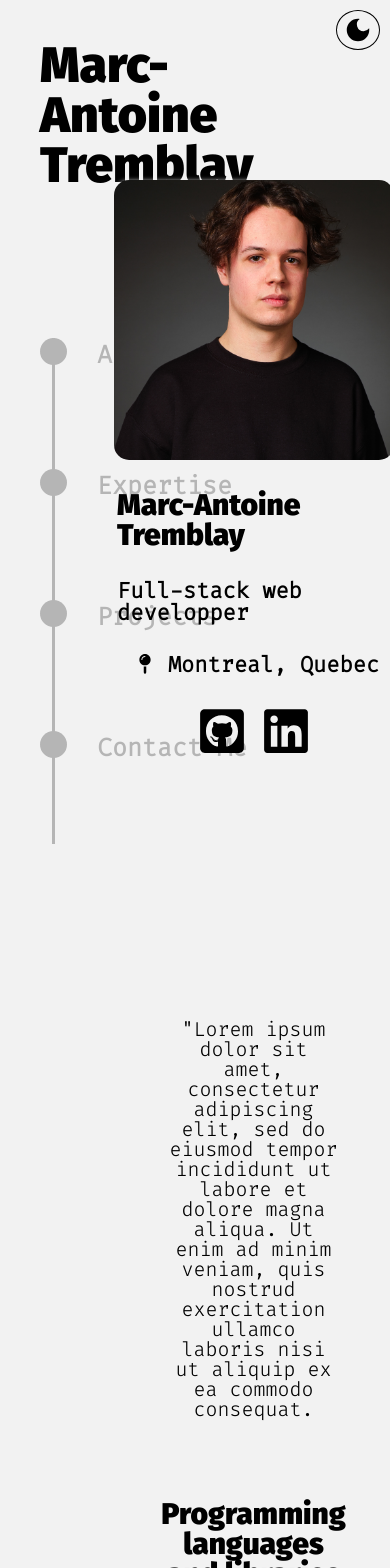
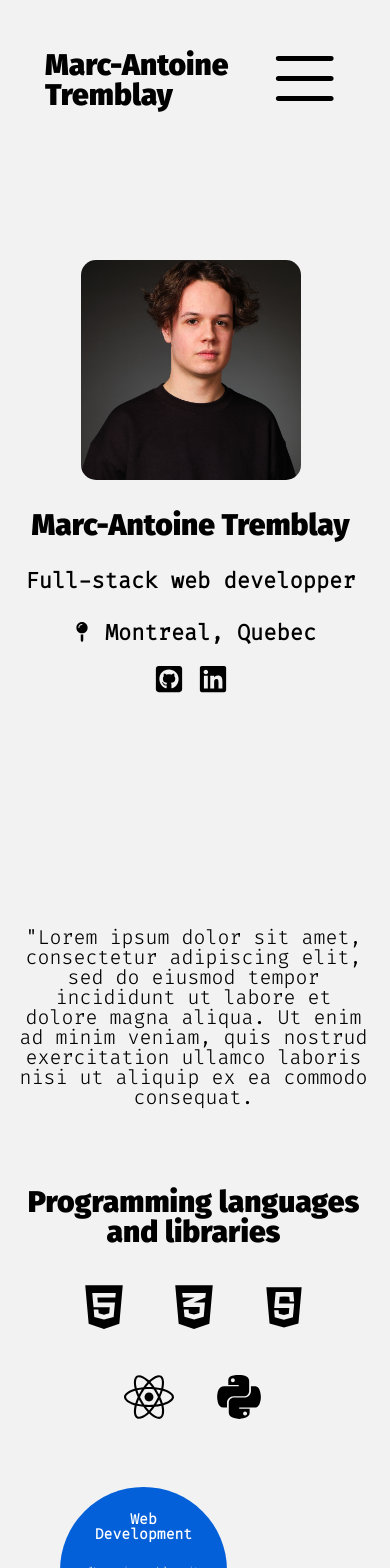
Before and after one commit to MarccAntoine/project-portfolio, a React (Create React App) app: page / in a window 390 px wide. Shown: the top 1568 px of the page. Built offline with nearby package versions, Linux system fonts and the light colour scheme.

Commit message:
75% done

```diff
--- a/src/App.js
+++ b/src/App.js
@@ -5,20 +5,57 @@ import Projects from "./components/Projects";
 import ContactMe from "./components/ContactMe";
 import GlobalStyles from "./components/GlobalStyles";
 import Foot from "./components/Foot";
-import { useState } from "react";
+import { useEffect, useRef, useState } from "react";
 
 
 function App() {
   const [isDarkMode, setIsDarkMode] = useState(false);
+  const divsRef = [useRef(null), useRef(null), useRef(null), useRef(null)];
+  const [visibleIndex, setVisibleIndex] = useState([0]);
+  const [openedMenu, setOpenedMenu] = useState(false);
+  let scrollTimeout;
+
+  const isElementInViewport = () =>
+  {
+    divsRef.forEach((ref, index) =>
+    {
+      if (ref.current)
+      {
+        const position = ref.current.getBoundingClientRect();
+        const isVisible = (position.top < (window.innerHeight - 100) && position.bottom >= 100);
+        if (isVisible && !visibleIndex.includes(index)) {setVisibleIndex(prevVisibleIndex => [...prevVisibleIndex, index])}
+        if (!isVisible && visibleIndex.includes(index)) {setVisibleIndex(prevVisibleIndex => prevVisibleIndex.filter(itemIndex => itemIndex !== index))}
+      }
+    })
+  }
+
+  useEffect(() =>
+  {
+    const checkElement = () => {
+      if (scrollTimeout) {
+        clearTimeout(scrollTimeout);
+      }
+
+      scrollTimeout = setTimeout(() => {
+        isElementInViewport();
+      }, 32);
+    };
+
+    document.addEventListener("scroll", checkElement)
+
+    return () => {
+      document.removeEventListener("scroll", checkElement)
+    }
+  }, [visibleIndex])
 
   return (
     <>
-      <GlobalStyles darkMode={isDarkMode}/>
-      <Header setDarkMode={setIsDarkMode} darkMode={isDarkMode} />
-      <AboutMe />
-      <Experience />
-      <Projects />
-      <ContactMe />
+      <GlobalStyles darkMode={isDarkMode} openedMenu={openedMenu} />
+      <Header openedMenu={openedMenu} setOpenedMenu={setOpenedMenu} setDarkMode={setIsDarkMode} darkMode={isDarkMode} />
+      <AboutMe reference={divsRef[0]} isvisible={visibleIndex.includes(0)}/>
+      <Experience reference={divsRef[1]} isvisible={visibleIndex.includes(1)}/>
+      <Projects reference={divsRef[2]} isvisible={visibleIndex.includes(2)}/>
+      <ContactMe reference={divsRef[3]} isvisible={visibleIndex.includes(3)}/>
       <Foot />
     </>
   );
--- a/src/components/AboutMe.js
+++ b/src/components/AboutMe.js
@@ -4,10 +4,11 @@ import  styled  from "styled-components";
 import {FaGithubSquare, FaLinkedin} from 'react-icons/fa'
 import { FaMapPin } from "react-icons/fa";
 
-const AboutMe = () =>
+const AboutMe = ( {reference, isvisible} ) =>
 {
+
     return (
-    <Container id="myself">
+    <Container ref={reference} id="myself" isvisible={isvisible.toString()}>
         <ContentDiv>
             <ImgContainer><Portrait src={portrait}/></ImgContainer>
             <NameDiv><h3>Marc-Antoine Tremblay</h3></NameDiv>
@@ -25,6 +26,21 @@ const Container = styled.div`
     margin-right: 5%;
     width: 70%;
     position: relative;
+    transition: all ease-out 0.25s;
+
+    @media only screen and (max-width: 800px) {
+        margin: 0px 15px 0px 15px;
+        width: 90%;
+        padding-top: 360px;
+    }
+
+    @media only screen and (max-width: 500px) {
+        margin: 0px 15px 0px 15px;
+        width: 90%;
+        padding-top: 260px;
+    }
+
+    opacity: ${props => props.isvisible === "true" ?  "100%" : "40%"};
 `
 
 const ContentDiv = styled.div`
@@ -39,6 +55,11 @@ const ImgContainer = styled.div`
     overflow: hidden;
     border-radius: 15px;
     box-shadow: 0px 0px 5px -1px #f2f2f2;
+
+    @media only screen and (max-width: 800px) {
+        width: 220px;
+        height: 220px;
+    }
 `
 
 const Portrait = styled.img`
@@ -54,6 +75,11 @@ const NameDiv = styled.div`
 
 const IconsDiv = styled.div`
     margin: 30px 0px;
+    height: fit-content;
+
+    @media only screen and (max-width: 800px) {
+        margin: 20px;
+    }
 `
 
 const GithubIcon = styled(FaGithubSquare)`
@@ -65,6 +91,11 @@ const GithubIcon = styled(FaGithubSquare)`
     &:hover {
         color: var(--second-green);
     }
+
+    @media only screen and (max-width: 800px) {
+        width: auto;
+        height: 30px;
+    }
 `
 
 const LinkedinIcon = styled(FaLinkedin)`
@@ -75,6 +106,11 @@ const LinkedinIcon = styled(FaLinkedin)`
 
     &:hover {
         color: var(--second-green);
+    }
+
+    @media only screen and (max-width: 800px) {
+        width: auto;
+        height: 30px;
     }
 `
 
--- a/src/components/ContactMe.js
+++ b/src/components/ContactMe.js
@@ -3,7 +3,7 @@ import {BiMailSend} from'react-icons/bi'
 
 import styled from 'styled-components'
 
-const ContactMe = () =>
+const ContactMe = ( {reference, isvisible} ) =>
 {
 
     const copyEmail = () =>
@@ -22,7 +22,7 @@ const ContactMe = () =>
 
     return (
     <>
-        <Container id='contact'>
+        <Container ref={reference} isvisible={isvisible.toString()} id='contact'>
             <SectionDiv>
                 <SectionTitle><Title>Contact Me</Title><CopyButton onClick={copyEmail}><MailIcon /></CopyButton></SectionTitle>
                 <div><p>Fill the form to send me directly an email or click the email icon to copy my email in your clipboard.</p></div>
@@ -54,11 +54,27 @@ const ContactMe = () =>
 
 const Container = styled.div`
     margin-left: 30%;
-    margin-top: 130px;
+    margin-top: 230px;
     margin-bottom: 50px;
-    padding-top: 100px;
     width: 70%;
     position: relative;
+
+    transition: all ease-out 0.25s;
+
+    @media only screen and (max-width: 800px) {
+        margin: 180px 35px 0px 35px;
+        width: 90%;
+        margin-bottom: 0px;
+    }
+
+    @media only screen and (max-width: 800px) {
+        padding-top: 170px;
+        margin: 10px 18px 0px 18px;
+        width: 90%;
+        margin-bottom: 0px;
+    }
+
+    opacity: ${props => props.isvisible === "true" ?  "100%" : "40%"};
 `
 
 const SectionDiv = styled.div`
@@ -67,6 +83,11 @@ const SectionDiv = styled.div`
     flex-direction: column;
     align-items: left;
     width: 95%;
+
+    @media only screen and (max-width: 800px) {
+        padding: 30px;
+        margin: 0 auto;
+    }
 `
 
 const SectionTitle = styled.div`
@@ -78,6 +99,10 @@ const SectionTitle = styled.div`
 
 const Title = styled.h2`
     font-size: 40px;
+
+    @media only screen and (max-width: 800px) {
+        font-size: 30px;
+    }
 `
 
 const CopyButton = styled.button`
@@ -120,6 +145,12 @@ const StyledInput = styled.input`
         border: none;
         outline: none;
     }
+
+    @media only screen and (max-width: 800px) {
+        font-size: 12px;
+        top: 15px;
+        width: 95%;
+    }
 `
 
 const NameDiv = styled.div`
@@ -135,6 +166,10 @@ const NameDiv = styled.div`
         outline: var(--main-blue);
         border: 2px solid var(--main-blue);
     }
+
+    @media only screen and (max-width: 800px) {
+        height: 47px;
+    }
 `
 
 const FormLabel = styled.label`
@@ -145,6 +180,10 @@ const FormLabel = styled.label`
     font-family: var(--second-font);
     font-weight: 900;
     color: var(--contrast-color);
+
+    @media only screen and (max-width: 800px) {
+        font-size: 15px;
+    }
 `
 
 const MessageInput = styled.div`
@@ -176,6 +215,12 @@ const StyledTextArea = styled.textarea`
     &:focus {
         border: none;
         outline: none;
+    }
+
+    @media only screen and (max-width: 800px) {
+        font-size: 12px;
+        top: 15px;
+        width: 95%;
     }
 `
 
@@ -226,6 +271,13 @@ const Notif = styled.div`
     transform: translate(-50%, 0%);
 
     transition: all ease 0.3s;
+
+    @media only screen and (max-width: 800px) {
+        width: 125px;
+        height: 50px;
+        font-size: 12px;
+        padding: 12px;
+    }
 `
 
 export default ContactMe;
--- a/src/components/Experience.js
+++ b/src/components/Experience.js
@@ -3,10 +3,10 @@ import { DiJavascript } from 'react-icons/di'
 
 import styled from 'styled-components'
 
-const Experience = () =>
+const Experience = (  {reference, isvisible} ) =>
 {
     return (
-    <Container id='skills'>
+    <Container ref={reference} isvisible={isvisible.toString()} id='skills'>
         <Content>
             <Introduction><p>"Lorem ipsum dolor sit amet, consectetur adipiscing elit, sed do eiusmod tempor incididunt ut labore et dolore magna aliqua. Ut enim ad minim veniam, quis nostrud exercitation ullamco laboris nisi ut aliquip ex ea commodo consequat.</p></Introduction>
             <div>
@@ -50,6 +50,22 @@ const Container = styled.div`
     margin-right: 0px;
     width: 70%;
     position: relative;
+
+    transition: all ease-out 0.25s;
+
+    @media only screen and (max-width: 800px) {
+        padding-top: 200px;
+        margin: 10px 35px 0px 35px;
+        width: 90%;
+    }
+
+    @media only screen and (max-width: 500px) {
+        padding-top: 200px;
+        margin: 10px 18px 0px 18px;
+        width: 90%;
+    }
+
+    opacity: ${props => props.isvisible === "true" ?  "100%" : "40%"};
 `
 
 const Content = styled.div`
@@ -58,6 +74,11 @@ const Content = styled.div`
     display: flex;
     flex-direction: column;
     align-items: center;
+
+    @media only screen and (max-width: 800px) {
+        padding: 0px;
+        margin: 0 auto;
+    }
 `
 
 const Introduction = styled.div`
@@ -77,21 +98,32 @@ const LanguagesDiv = styled.div`
 const IconsDiv = styled.div`
     margin: 5px 15px;
     transition: all ease-in-out 0.5s;
+    height: 140px;
+    width: 100px;
 
     &:hover {
         transform: scale(1.1);
     }
+
+    @media only screen and (max-width: 800px) {
+        width: 60px;
+        height: 80px;
+    }
 `
 
 const IconsName = styled.div`
-    visibility: hidden;
+    display: none;
     height: 25px;
     font-family: var(--main-font);
     font-size: 18px;
     color: var(--secondary-contrast);
 
     ${IconsDiv}:hover & {
-        visibility: visible;
+        display: inline;
+    }
+
+    @media only screen and (max-width: 800px) {
+        font-size: 12px;
     }
 `
 
@@ -103,6 +135,11 @@ const IconHtml = styled(FaHtml5)`
     ${IconsDiv}:hover & {
         color: var(--second-green);
     }
+
+    @media only screen and (max-width: 800px) {
+        width: auto;
+        height: 50px;
+    }
 `
 
 const IconCss = styled(FaCss3Alt)`
@@ -112,6 +149,11 @@ const IconCss = styled(FaCss3Alt)`
 
     ${IconsDiv}:hover & {
         color: var(--second-green);
+    }
+
+    @media only screen and (max-width: 800px) {
+        width: auto;
+        height: 50px;
     }
 `
 
@@ -123,6 +165,11 @@ const IconJava = styled(DiJavascript)`
     ${IconsDiv}:hover & {
         color: var(--second-green);
     }
+
+    @media only screen and (max-width: 800px) {
+        width: auto;
+        height: 50px;
+    }
 `
 
 const IconReact = styled(FaReact)`
@@ -132,6 +179,11 @@ const IconReact = styled(FaReact)`
 
     ${IconsDiv}:hover & {
         color: var(--second-green);
+    }
+
+    @media only screen and (max-width: 800px) {
+        width: auto;
+        height: 50px;
     }
 `
 
@@ -143,13 +195,22 @@ const IconPy = styled(FaPython)`
     ${IconsDiv}:hover & {
         color: var(--second-green);
     }
+
+    @media only screen and (max-width: 800px) {
+        width: auto;
+        height: 50px;
+    }
 `
 
 const SubjectsContainer = styled.div`
     position: relative;
-    margin: 80px 0px;
     width: 100%;
-    aspect-ratio: 0.9;
+    aspect-ratio: 0.96;
+
+    @media only screen and (max-width: 800px) {
+        width: 95%;
+        margin: 0 auto;
+    }
 `
 
 const SubjectDiv1 = styled.div`
@@ -183,7 +244,7 @@ const SubjectDiv3 = styled.div`
     border-radius: 50%;
     background-color: var(--main-blue);
     position: absolute;
-    top: 45%;
+    top: 50%;
     left: 0%;
     display: flex;
     flex-direction: column;
@@ -204,6 +265,10 @@ const SubjectTitle = styled.h4`
     @media only screen and (min-width: 1200px) {
         font-size: calc(27px + 0.2vw);
     }
+
+    @media only screen and (max-width: 500px) {
+        font-size: calc(14px + 0.2vw);
+    }
 `
 
 const SubjectPara = styled.p`
@@ -219,6 +284,10 @@ const SubjectPara = styled.p`
     @media only screen and (min-width: 1200px) {
         font-size: calc(22px + 0.1vw);
     }
+
+    @media only screen and (max-width: 500px) {
+        font-size: calc(8px + 0.1vw);
+    }
 `
 
 
--- a/src/components/Foot.js
+++ b/src/components/Foot.js
@@ -13,6 +13,12 @@ const Foot = () =>
 const Container = styled.div`
     margin-left: 30%;
     padding: 40px;
+
+    @media only screen and (max-width: 800px) {
+        margin: 30px 20px 0px 20px;
+        width: 90%;
+        padding: 20px;
+    }
 `
 
 const Credit = styled.div`
--- a/src/components/GlobalStyles.js
+++ b/src/components/GlobalStyles.js
@@ -80,10 +80,15 @@ export default createGlobalStyle`
     }
     body {
         background-color: var(--background-color);
+        overflow: ${props => props.openedMenu ? ("hidden") : ("visible")};
     }
     p {
         font-family: var(--main-font);
         font-size: 20px;
         color: var(--secondary-contrast);
     }
+
+    #root {
+        width: 100vw;
+    }
 `;
--- a/src/components/Header.js
+++ b/src/components/Header.js
@@ -1,9 +1,36 @@
 import styled from "styled-components";
 
 import {MdDarkMode, MdLightMode} from 'react-icons/md'
+import {SlMenu} from 'react-icons/sl'
+import { useEffect, useState } from "react";
 
-const Header = ( {darkMode, setDarkMode} ) =>
+const Header = ( {darkMode, setDarkMode, openedMenu, setOpenedMenu} ) =>
 {
+    const [isMobile, setIsMobile] = useState(false);
+
+    const showMenu = () =>
+    {
+        setOpenedMenu(!openedMenu)
+    }
+
+    useEffect(() =>
+    {
+        const mediaQuery = window.matchMedia('(max-width: 800px)');
+
+        const handleMediaQueryChange = (event) => {
+            setIsMobile(event.matches);
+            setOpenedMenu(false)
+        };
+
+        mediaQuery.addListener(handleMediaQueryChange);
+
+        handleMediaQueryChange(mediaQuery);
+
+        return () => {
+            mediaQuery.removeListener(handleMediaQueryChange);
+        };
+    }, [])
+
     const toggleDarkMode = () =>
     {
         setDarkMode(!darkMode);
@@ -11,28 +38,96 @@ const Header = ( {darkMode, setDarkMode} ) =>
 
     const scrollSelect = (selectId) =>
     {
-        console.log(selectId);
         const element = document.querySelector(`#${selectId}`);
         element.scrollIntoView({behavior: "smooth", block: "start"});
+
+        if (openedMenu) {showMenu()}
     }
 
     return (
     <>
         <StyledHeader>
-        <div><h1>Marc-Antoine Tremblay</h1></div>
+        <NameDiv><Nameh1>Marc-Antoine Tremblay</Nameh1></NameDiv>
             <Navbar>
                 <SectionsTitles>
-                    <Line></Line>
+                    {isMobile? (<></>) : (<Line></Line>)}
                     <SectionDiv onClick={() => {scrollSelect("myself")}}><Ball></Ball><Sections>About Me</Sections></SectionDiv>
                     <SectionDiv onClick={() => {scrollSelect("skills")}}><Ball></Ball><Sections>Expertise</Sections></SectionDiv>
                     <SectionDiv onClick={() => {scrollSelect("projects")}}><Ball></Ball><Sections>Projects</Sections></SectionDiv>
                     <SectionDiv onClick={() => {scrollSelect("contact")}}><Ball></Ball><Sections>Contact Me</Sections></SectionDiv>
                 </SectionsTitles>
             </Navbar>
+            {isMobile ? (
+                <>
+                    <MenuButton onClick={showMenu}><MenuIcon /></MenuButton>
+                    <NavMenu openedmenu={openedMenu.toString()}>
+                        <SectionDiv onClick={() => {scrollSelect("myself")}}><Sections>About Me</Sections></SectionDiv>
+                        <SectionDiv onClick={() => {scrollSelect("skills")}}><Sections>Expertise</Sections></SectionDiv>
+                        <SectionDiv onClick={() => {scrollSelect("projects")}}><Sections>Projects</Sections></SectionDiv>
+                        <SectionDiv onClick={() => {scrollSelect("contact")}}><Sections>Contact Me</Sections></SectionDiv>
+                        {darkMode ? (<DarkDiv><DarkLabel>Light Mode</DarkLabel><ModeButton onClick={() => {toggleDarkMode()}}><Light /></ModeButton></DarkDiv>) : (<DarkDiv><DarkLabel>Dark Mode</DarkLabel><ModeButton onClick={() => {toggleDarkMode()}}><Dark /></ModeButton></DarkDiv>)}
+                    </NavMenu>
+                </>
+            ) : (<></>)}
         </StyledHeader>
-        {darkMode ? (<DarkDiv><DarkLabel>Light Mode</DarkLabel><ModeButton onClick={() => {toggleDarkMode()}}><Light /></ModeButton></DarkDiv>) : (<DarkDiv><DarkLabel>Dark Mode</DarkLabel><ModeButton onClick={() => {toggleDarkMode()}}><Dark /></ModeButton></DarkDiv>)}
+        {isMobile ? (<></>) : (<>{darkMode ? (<DarkDiv><DarkLabel>Light Mode</DarkLabel><ModeButton onClick={() => {toggleDarkMode()}}><Light /></ModeButton></DarkDiv>) : (<DarkDiv><DarkLabel>Dark Mode</DarkLabel><ModeButton onClick={() => {toggleDarkMode()}}><Dark /></ModeButton></DarkDiv>)}</>)}
     </>)
 }
+
+const NavMenu = styled.div`
+    display: ${props => props.openedmenu === "true" ?  "flex" : "none"};
+
+    justify-content: space-evenly;
+    align-items: center;
+    flex-direction: column;
+
+    position: absolute;
+    top: 18vh;
+    left: 0;
+
+    height: 82vh;
+    width: 100vw;
+
+    z-index: 25;
+
+    background-color: var(--background-color);
+
+    &#root {
+        overflow: hidden;
+    }
+`
+
+const MenuIcon = styled(SlMenu)`
+    height: 50%;
+    width: auto;
+
+    color: var(--secondary-contrast);
+    margin-right: 30px;
+`
+
+const MenuButton = styled.button`
+    background-color: transparent;
+    border: none;
+    height: 100%;
+
+    &:hover {
+        cursor: pointer;
+    }
+`
+
+const NameDiv = styled.div`
+    @media only screen and (max-width: 800px) {
+        height: fit-content;
+        width: 60%;
+        margin-left: 25px;
+    }
+`
+
+const Nameh1 = styled.h1`
+    @media only screen and (max-width: 500px) {
+        font-size: 30px;
+    }
+`
 
 const SectionDiv = styled.button`
     background-color: transparent;
@@ -58,6 +153,10 @@ const Navbar = styled.nav`
         opacity: 100%;
         filter: none;
     }
+
+    @media only screen and (max-width: 800px) {
+        display: none;
+    }
 `
 
 const StyledHeader = styled.header`
@@ -71,6 +170,17 @@ const StyledHeader = styled.header`
     flex-direction: column;
     justify-content: space-between;
     margin: 0;
+
+    @media only screen and (max-width: 800px) {
+        height: 19vh;
+        width: 100vw;
+        background-color: var(--background-color);
+        z-index: 50;
+        flex-direction: row;
+        justify-content: space-between;
+        align-items: center;
+        padding: 20px;
+    }
 `
 
 const SectionsTitles = styled.div`
@@ -159,6 +269,11 @@ const DarkDiv = styled.div`
     top: 10px;
     right: 10px;
     z-index: 9;
+
+    @media only screen and (max-width: 800px) {
+        position: relative;
+        z-index: 51;
+    }
 `
 
 const DarkLabel = styled.label`
```
Also changed, not shown: src/components/Projects.js (+48 -4 lines).
